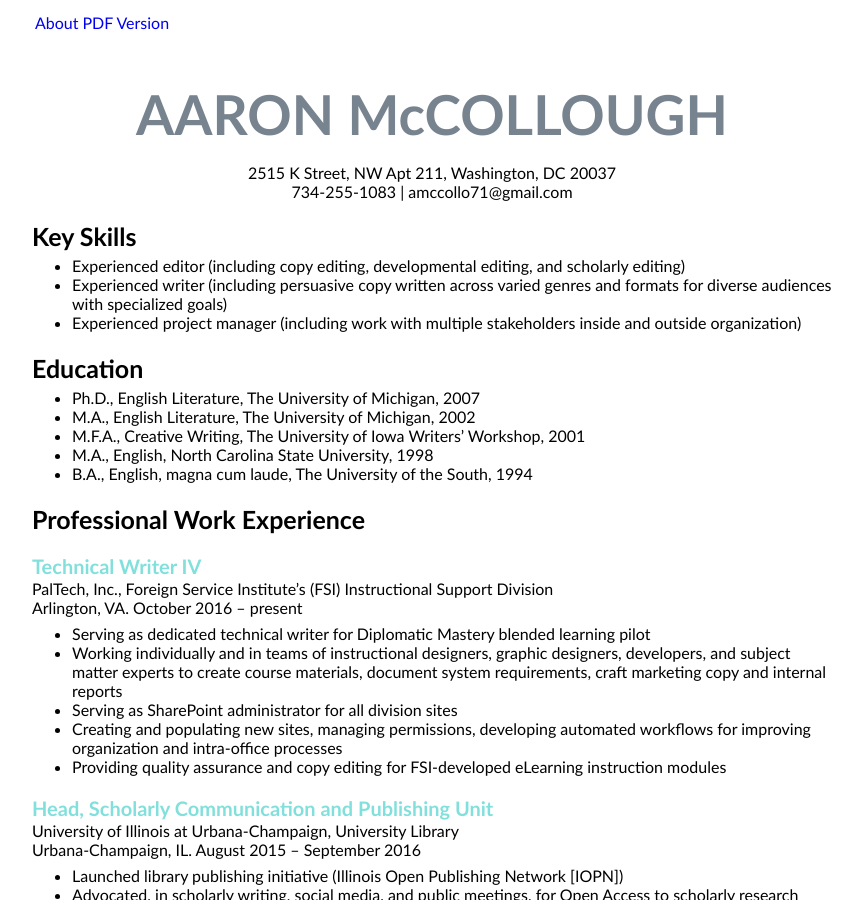
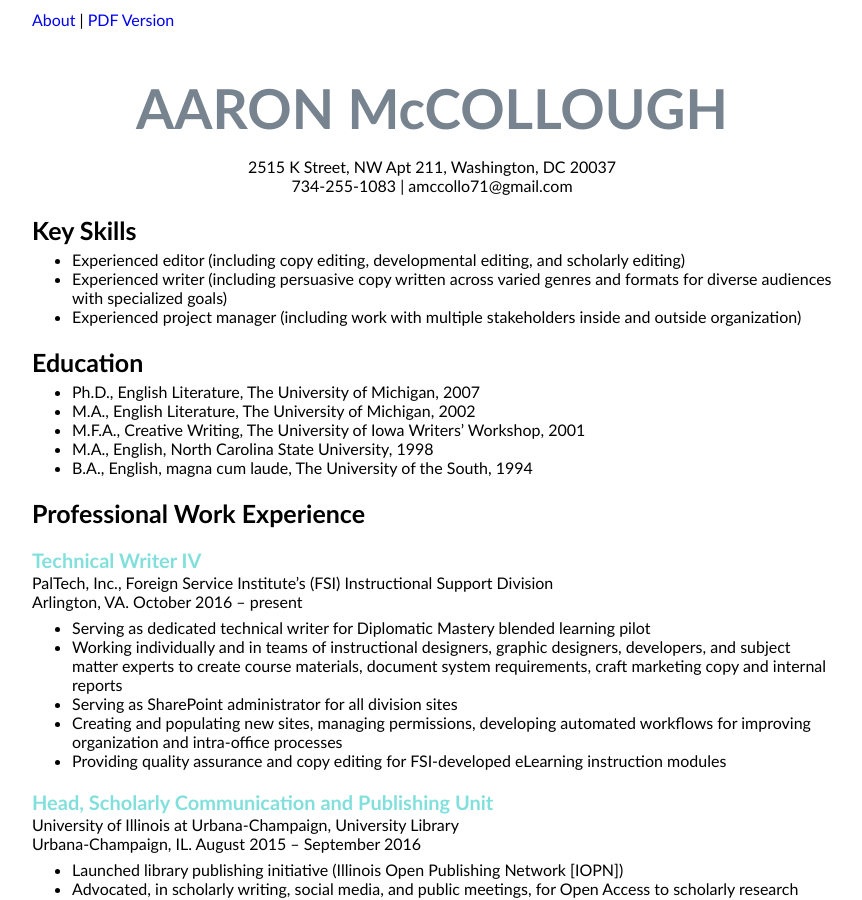
Before and after one commit to amccollo/amccollo.github.io, a Jekyll site: the page built from cv.md, in a window 1280 px wide and 900 px high. Shown: the whole window, without its empty margins (208-1070 px from the left). Built offline with Jekyll 4.4.1, drawn with Linux system fonts in a browser that asks for light colours; nearby versions of some CDN libraries.

Commit message:
Update cv.md

```diff
--- a/cv.md
+++ b/cv.md
@@ -6,7 +6,7 @@
 
 ---
 
-<a href="http://aaronmccollough.com">About</a> | <a href="#">PDF Version</a>
+<a href="http://aaronmccollough.com">About</a> \| <a href="#">PDF Version</a>
 
 # AARON McCOLLOUGH
 
```
